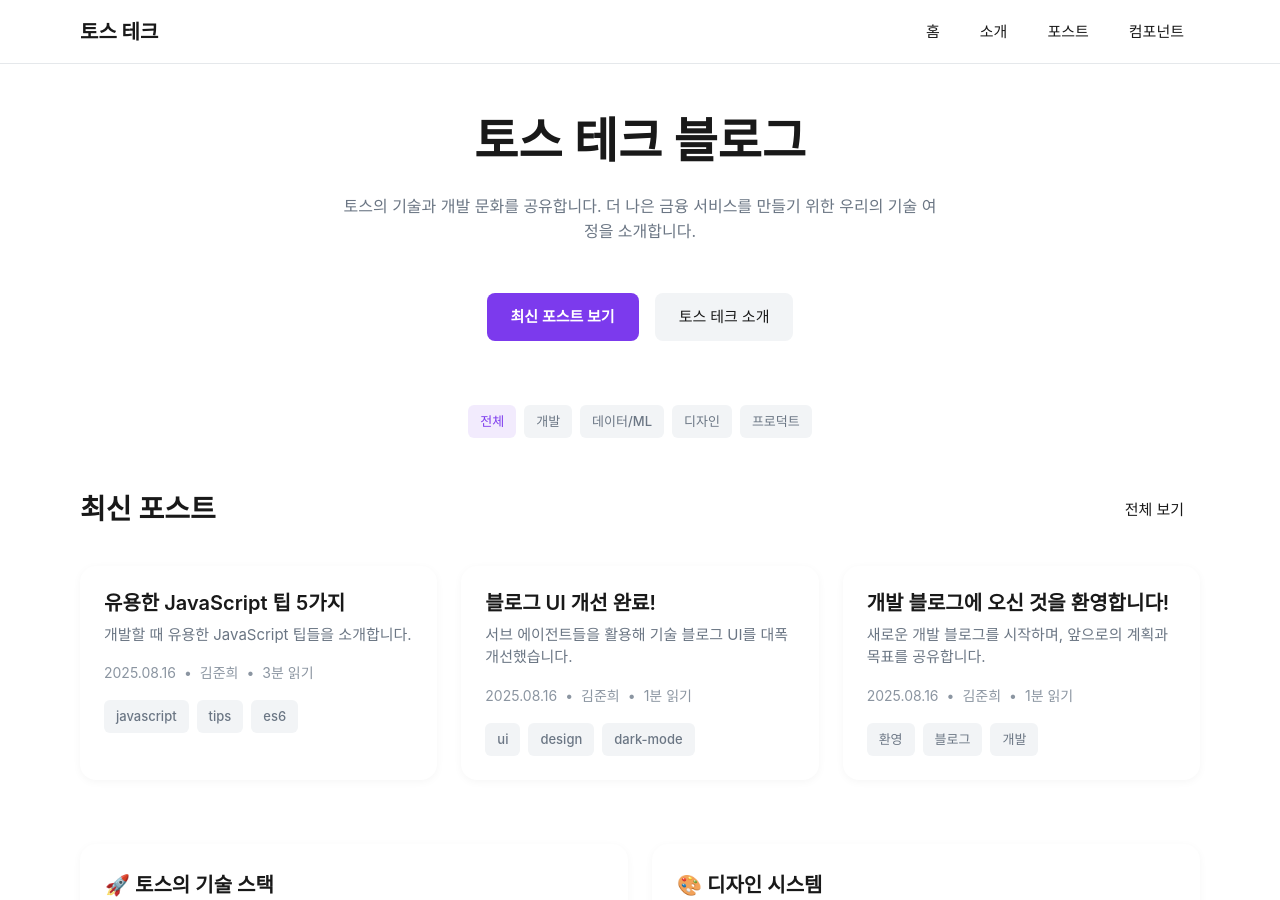
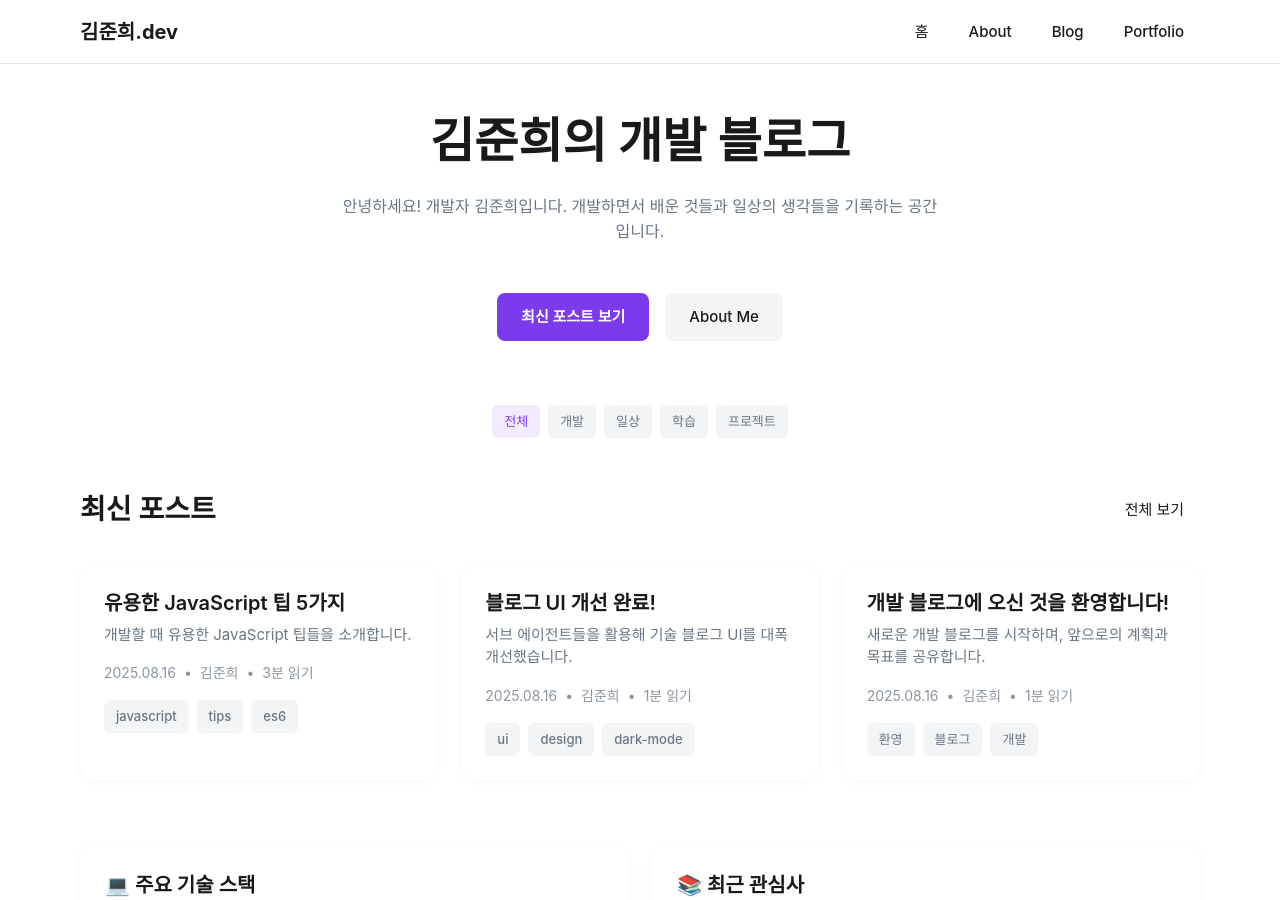
Before and after one commit to wnsgml7838/blog, a Jekyll site: the page built from index.md, in a window 1280 px wide and 900 px high. Built offline with Jekyll 4.4.1, drawn with Linux system fonts in a browser that asks for light colours; some of the changed text lies outside the part shown.

Commit message:
개인 블로그로 변경 - 제목, 네비게이션, 콘텐츠 개인화 완료
🤖 Generated with [Claude Code](https://claude.ai/code)

Co-Authored-By: Claude <noreply@anthropic.com>

```diff
--- a/_config.yml
+++ b/_config.yml
@@ -1,6 +1,6 @@
 # Jekyll 블로그 설정
 title: "김준희의 개발 블로그"
-description: "개발과 기술에 대한 이야기를 나누는 공간입니다. 최신 웹 기술, 프로그래밍 팁, 그리고 개발 경험을 공유합니다."
+description: "개발하면서 배운 것들과 일상의 생각들을 기록하는 개인 블로그입니다. 웹 개발, 새로운 기술 탐구, 그리고 개발자로서의 성장 이야기를 공유합니다."
 baseurl: "/blog" # GitHub Pages에서 저장소 이름이 username.github.io가 아닌 경우 "/repository-name"
 url: "https://wnsgml7838.github.io" # GitHub Pages URL로 변경하세요
 
@@ -39,9 +39,9 @@ naver_site_verification: "your-naver-verification-code"
 
 # SEO 메타 태그 설정
 seo_meta:
-  title: "김준희의 개발 블로그 - 최신 웹 기술과 프로그래밍 이야기"
-  description: "개발과 기술에 대한 깊이 있는 이야기를 나누는 공간입니다. React, Node.js, Python 등 최신 웹 기술과 프로그래밍 팁, 개발 경험을 공유합니다."
-  keywords: "웹개발, 프로그래밍, React, JavaScript, Node.js, Python, 기술블로그, 개발자, 튜토리얼"
+  title: "김준희의 개발 블로그 - 개발자의 성장 이야기"
+  description: "개발하면서 배운 것들과 일상의 생각들을 기록하는 개인 블로그입니다. JavaScript, React, Python 등의 기술과 개발자로서의 경험을 공유합니다."
+  keywords: "개발블로그, 프로그래밍, JavaScript, React, Python, 개발자, 학습기록, 개인블로그"
   image: "/assets/images/og-image.jpg"
 
 # JSON-LD 구조화 데이터
--- a/_layouts/default.html
+++ b/_layouts/default.html
@@ -25,13 +25,13 @@
     <nav class="nav">
         <div class="container nav-container">
             <a href="{{ '/' | relative_url }}" class="nav-brand">
-                토스 테크
+                김준희.dev
             </a>
             <ul class="nav-menu">
                 <li><a href="{{ '/' | relative_url }}" class="nav-link">홈</a></li>
-                <li><a href="{{ '/about' | relative_url }}" class="nav-link">소개</a></li>
-                <li><a href="{{ '/posts' | relative_url }}" class="nav-link">포스트</a></li>
-                <li><a href="{{ '/components' | relative_url }}" class="nav-link">컴포넌트</a></li>
+                <li><a href="{{ '/about' | relative_url }}" class="nav-link">About</a></li>
+                <li><a href="{{ '/posts' | relative_url }}" class="nav-link">Blog</a></li>
+                <li><a href="{{ '/components' | relative_url }}" class="nav-link">Portfolio</a></li>
             </ul>
         </div>
     </nav>
@@ -46,7 +46,7 @@
         <div class="container">
             <div style="display: flex; justify-content: space-between; align-items: center; flex-wrap: wrap; gap: var(--spacing-md);">
                 <div>
-                    <div class="text-h3" style="margin-bottom: var(--spacing-xs);">토스 테크</div>
+                    <div class="text-h3" style="margin-bottom: var(--spacing-xs);">김준희.dev</div>
                     <p style="color: var(--color-text-muted); font-size: var(--font-size-small);">
                         &copy; {{ site.time | date: '%Y' }} {{ site.author.name }}. All rights reserved.
                     </p>
--- a/_layouts/home.html
+++ b/_layouts/home.html
@@ -6,14 +6,14 @@ layout: default
     <!-- 히어로 섹션 -->
     <section style="text-align: center; margin-bottom: var(--spacing-xxl);">
         <h1 class="text-hero" style="margin-bottom: var(--spacing-md); color: var(--color-primary-text);">
-            토스 테크 블로그
+            김준희의 개발 블로그
         </h1>
         <p class="text-body text-muted" style="max-width: 600px; margin: 0 auto var(--spacing-xl) auto;">
-            토스의 기술과 개발 문화를 공유합니다. 더 나은 금융 서비스를 만들기 위한 우리의 기술 여정을 소개합니다.
+            안녕하세요! 개발자 김준희입니다. 개발하면서 배운 것들과 일상의 생각들을 기록하는 공간입니다.
         </p>
         <div style="display: flex; gap: var(--spacing-sm); justify-content: center; flex-wrap: wrap;">
             <a href="#latest-posts" class="btn btn-primary">최신 포스트 보기</a>
-            <a href="{{ '/about' | relative_url }}" class="btn btn-secondary">토스 테크 소개</a>
+            <a href="{{ '/about' | relative_url }}" class="btn btn-secondary">About Me</a>
         </div>
     </section>
 
@@ -22,9 +22,9 @@ layout: default
         <div style="display: flex; gap: var(--spacing-xs); justify-content: center; flex-wrap: wrap;">
             <span class="tag tag-primary">전체</span>
             <span class="tag">개발</span>
-            <span class="tag">데이터/ML</span>
-            <span class="tag">디자인</span>
-            <span class="tag">프로덕트</span>
+            <span class="tag">일상</span>
+            <span class="tag">학습</span>
+            <span class="tag">프로젝트</span>
         </div>
     </section>
 
@@ -87,17 +87,17 @@ layout: default
         <div class="grid grid-2">
             <div class="card">
                 <div class="card-header">
-                    <div class="card-title">🚀 토스의 기술 스택</div>
-                    <div class="card-description">토스에서 사용하는 주요 기술들을 소개합니다.</div>
+                    <div class="card-title">💻 주요 기술 스택</div>
+                    <div class="card-description">제가 주로 사용하는 기술들을 소개합니다.</div>
                 </div>
                 <div class="card-content">
                     <div style="display: flex; gap: var(--spacing-xs); flex-wrap: wrap;">
+                        <span class="tag tag-primary">JavaScript</span>
                         <span class="tag tag-primary">React</span>
-                        <span class="tag tag-primary">TypeScript</span>
-                        <span class="tag tag-success">Spring Boot</span>
-                        <span class="tag tag-success">Kotlin</span>
-                        <span class="tag">AWS</span>
-                        <span class="tag">Kubernetes</span>
+                        <span class="tag tag-success">Node.js</span>
+                        <span class="tag tag-success">Python</span>
+                        <span class="tag">Git</span>
+                        <span class="tag">Docker</span>
                     </div>
                 </div>
                 <div class="card-footer">
@@ -107,16 +107,16 @@ layout: default
 
             <div class="card">
                 <div class="card-header">
-                    <div class="card-title">🎨 디자인 시스템</div>
-                    <div class="card-description">토스 디자인 시스템 컴포넌트를 확인해보세요.</div>
+                    <div class="card-title">📚 최근 관심사</div>
+                    <div class="card-description">요즘 공부하고 있는 분야들입니다.</div>
                 </div>
                 <div class="card-content">
                     <p class="text-small text-muted">
-                        일관된 사용자 경험을 위한 토스의 디자인 시스템과 컴포넌트들을 소개합니다.
+                        웹 개발, 클린 코드, 새로운 프레임워크와 라이브러리들을 탐구하고 있습니다.
                     </p>
                 </div>
                 <div class="card-footer">
-                    <a href="{{ '/components' | relative_url }}" class="btn btn-ghost btn-small">컴포넌트 보기</a>
+                    <a href="{{ '/posts' | relative_url }}" class="btn btn-ghost btn-small">포스트 보기</a>
                 </div>
             </div>
         </div>
```
